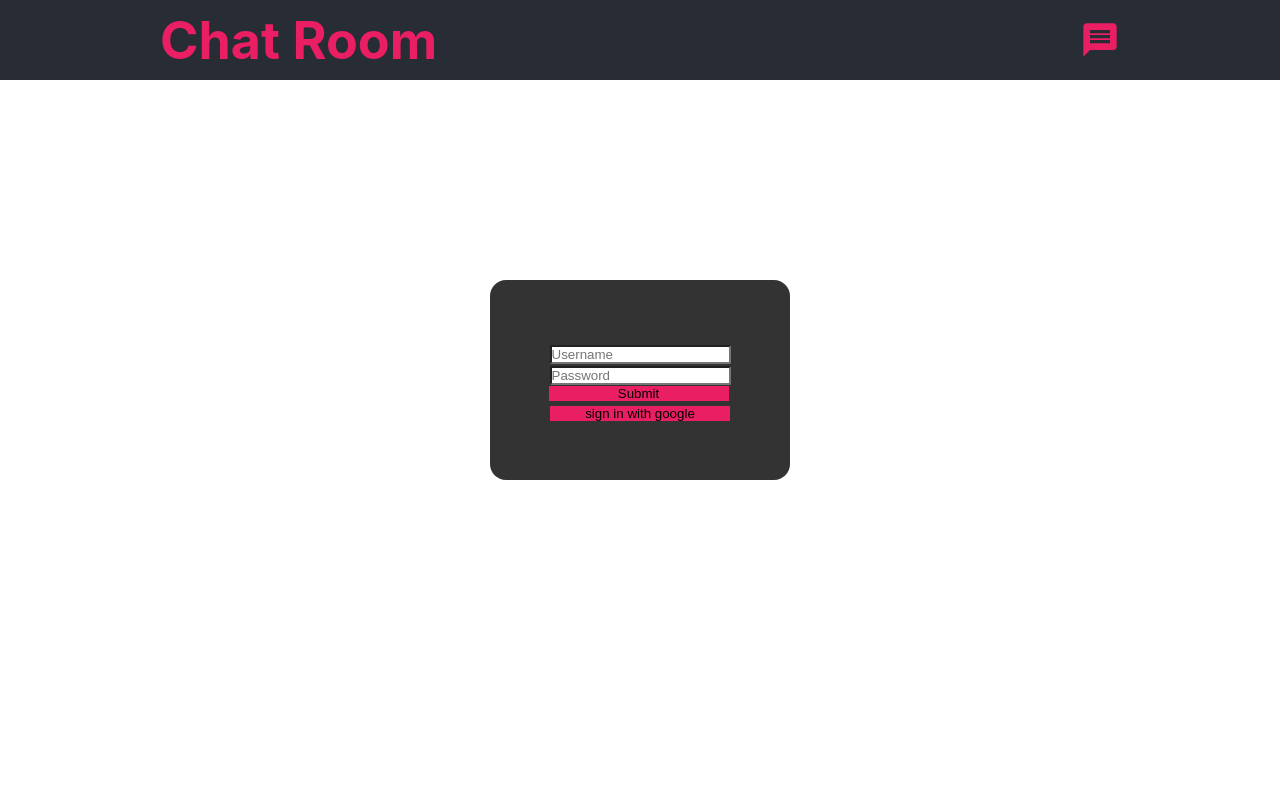
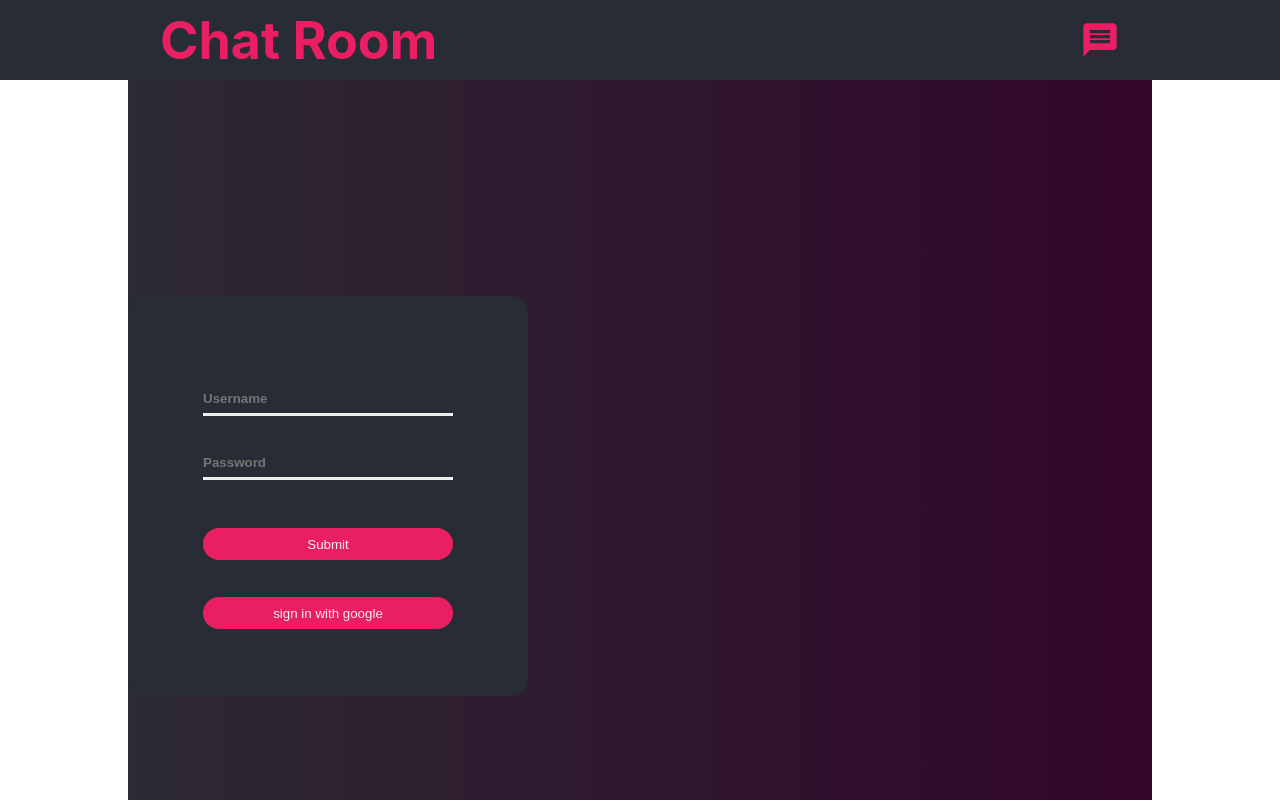
Before and after one commit to Terguntreklar/chat-room, a React (Create React App) app: page / in a window 1280 px wide. Built offline with nearby package versions, Linux system fonts and the light colour scheme; no server answers.

Commit message:
ADDING CSS (#4)
* css

new css

* new update

```diff
--- a/src/MessageRoom.css
+++ b/src/MessageRoom.css
@@ -1,3 +1,12 @@
+main{
+  /* background-image: url("./back.jpg"); */
+  /* background-repeat: no-repeat; */
+  background-image: linear-gradient(90deg, rgb(44, 42, 51), rgb(50, 5, 42));
+  padding-top: 1rem;
+  width: 80%;
+  display: flex;
+  margin: auto;
+}
 .msg-sec {
     display: flex;
     flex-direction: column;
@@ -16,3 +25,40 @@
     height: 35px;
     width: 100%;
   }
+
+.message .details .photo{
+  width: auto;
+  height: auto;
+  max-width: 170px;
+}
+.message .imge{
+  height: 30px;
+  width: 30px;
+  border-radius: 50%;
+}
+
+.message{
+  display: flex;
+  margin: 0px 1rem 3rem 1rem;
+  padding: 1rem;
+  max-width: 400px;
+
+}
+
+.recieved{
+  background-color: cornflowerblue;
+  border-radius: 20px 20px 20px 0px;
+}
+
+.sent{
+  flex-direction: row-reverse;
+  background-color: #eee;
+  border-radius: 20px 20px 0px 20px;
+}
+
+
+
+
+.sendMsg{
+  width: 100%;
+}
--- a/src/MessageRoom.js
+++ b/src/MessageRoom.js
@@ -79,19 +79,19 @@ export default function MessageRoom() {
     }
     return (
         <>
-        <header><SignOut/></header>
-        <section>
+        {/* <header><SignOut/></header> */}
+            <section className='sendMsg'>
             {messages && messages.map((message)=><Message key = {message.id} message = {message}/>)}
             <form onSubmit={sendMessageToDB}>
-                <input value={formValue} placeholder={'enter message'} onChange={(e) => setFormValue(e.target.value)}/>
+                <input className='msg' value={formValue} placeholder={'enter message'} onChange={(e) => setFormValue(e.target.value)}/>
                 <input
                     type='file'
                     ref={imageInput}
                     style={{display: 'none'}}
                     onChange={imageHandler}
                 />
-                <button onClick={(e)=>{e.preventDefault();imageInput.current.click()}}>ADD IMAGE</button>
-                <button type='submit'>SEND</button>
+                <button className='bton' onClick={(e)=>{e.preventDefault();imageInput.current.click()}}>ADD IMAGE</button>
+                <button className='bton' type='submit'>SEND</button>
             </form>
           <div ref={scrolldiv}></div>
         </section>
@@ -103,12 +103,15 @@ function Message(props){
     let d = timestamp==null?'just now':`${timestamp.toDate().getDate()}/${month[timestamp.toDate().getMonth()]}`
     let imgDisplay = (downloadURL==="")?{display: "none"}:{"":""} //move this to some css file
     return (
-        <div className={uid===auth.currentUser.uid?'sent-message':'recieved-message'}>
-        <img src={photoURL} alt=""></img>
-        <p>{displayName}</p>
-        <p>{text}</p>
-        <img src = {downloadURL} alt="" style={imgDisplay} ></img>
-        <p>sent at: {d}</p>
+        <div className={uid===auth.currentUser.uid?'sent message':'recieved message'}>
+            <img className='imge' src={photoURL} alt=""></img>
+            <div className='details'>
+                <p className='name'>{displayName}</p>
+                <p className='txt'>{text}</p>
+                <img className='photo' src = {downloadURL} alt="" style={imgDisplay} ></img>
+                <p className='date'>sent at: {d}</p>
+            </div>
+
     </div>
     )
 }
--- a/src/SignIn.css
+++ b/src/SignIn.css
@@ -3,37 +3,58 @@
     flex-direction: column;
     justify-content: center;
     align-items: center;
-    height: 200px;
-    width: 300px;
-    background-color: #333;
+    height: 400px;
+    width: 400px;
+    background-color: #282c34;
     border-radius: 16px;
     margin: auto;
 }
+
 .login-cont .form {
     padding: 5px;
     display: flex;
     flex-direction: column;
+    justify-content: center;
+    align-items: center;
 }
+
 .login-cont .form .username-inpt,
 .login-cont .form .password-inpt {
-    border-radius: 2px;
     outline: none;
-    margin: 1px;
+    margin: 1rem;
+    width: 250px;
+    color: #E91E63;
+    height: 2rem;
+    background-color: #282c34;
+    border: 0;
+    border-bottom: 3px solid #eee;
+    font-weight: 600;
 }
+
 .login-cont .form .username-inpt:focus,
-  .login-cont .form .username-inpt:focus {
-    border-color: #282c34;
-    border-width: 3px;
+.login-cont .form .password-inpt:focus {
+    border-bottom: 3px solid #E91E63;
 }
-  .submit-btn{
+
+.submit-btn,
+.signin-btn {
     background-color: #E91E63;
+    color: #eee;
+    font-weight: 500;
+    margin-top: 2rem;
     outline: none;
     border: none;
-    width: 180px;
+    width: 250px;
+    height: 2rem;
+    border-radius: 20px;
+    cursor: pointer;
 }
-  .singin-btn {
-    background-color: #E91E63;
-    outline: none;
-    border: none;
-    width: 180px;
+
+.submit-btn:hover,
+.signin-btn:hover {
+    background-color: #ae1448;
 }
+
+.username-inpt {
+    margin-bottom: 2rem;
+}
--- a/src/SignIn.js
+++ b/src/SignIn.js
@@ -1,7 +1,7 @@
+import React from 'react'
+import { useState } from 'react';
+import { firebase, auth } from './firebase';
 import './SignIn.css'
-import React from 'react'
-import { useState } from 'react'
-import { firebase,auth } from './firebase'
 
 export function SignIn() {
     const signInWithGoogle = () => {
@@ -9,26 +9,26 @@ export function SignIn() {
       auth.signInWithPopup(provider)
     }
 
-    const [username, setUsername] = useState('')
+    const [username, setUsername] = useState('');
 
     const usernameHandler = (e) => {
-      setUsername(e.target.value)
+      setUsername(e.target.value);
     }
 
     const passwordHandler = (e) => {
-      let password = e.target.value
+      let password = e.target.value;
     }
 
     const submitHandler = (e) => {
-      e.preventDefault()
+      e.preventDefault();
     }
 
     return <div className='login-cont'>
-    <form className='form'>
-      <input onChange={usernameHandler} type="text" className='username-inpt' placeholder='Username' />
-      <input onChange={passwordHandler} type="password" className='password-inpt' placeholder='Password' />
-      <button className='submit-btn' onSubmit={submitHandler} type='submit'>Submit</button>
-    </form>
-    <button className='singin-btn' onClick={signInWithGoogle}>sign in with google</button>
-  </div>
+      <form className='form'>
+        <input onChange={usernameHandler} type="text" className='username-inpt' placeholder='Username' />
+        <input onChange={passwordHandler} type="password" className='username-inpt' placeholder='Password' />
+        <button className='submit-btn' onSubmit={submitHandler} type='submit'>Submit</button>
+      </form>
+      <button className='signin-btn' onClick={signInWithGoogle}>sign in with google</button>
+    </div>;
 }
--- a/src/SignOut.css
+++ b/src/SignOut.css
@@ -1,6 +1,15 @@
 .signout-btn {
     background-color: #E91E63;
+    color: #eee;
+    font-weight: 500;
+    outline: none;
     border: none;
-    padding: 8px;
-    border-radius: 6px;
+    height: 2rem;
+    width: 150px;
+    border-radius: 20px;
+    cursor: pointer;
 }
+
+.signout-btn:hover {
+    background-color: #ae1448;
+}
```
Also changed, not shown: src/back.jpg (added). Lines whose indentation alone changed are shown as unchanged.
